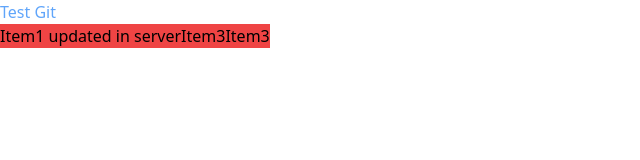
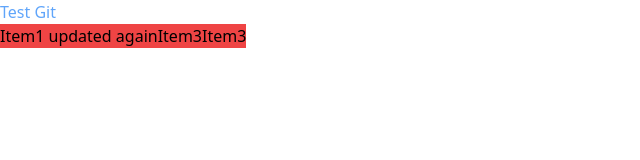
Before and after one commit to SimonZarni/Tailwind1, a website: page src/index.html in a window 1280 px wide. Shown: the full height of the page, 0-640 px from the left. Drawn offline with Linux system fonts and the light colour scheme.

Commit message:
Update index.html

```diff
--- a/src/index.html
+++ b/src/index.html
@@ -11,7 +11,7 @@
     <section>
         <div class="flex flex-row">
             <div class="item1 bg-red-500">
-                Item1 updated in server
+                Item1 updated again
             </div>
             <div class="item1 bg-red-500">
                 Item3
```
